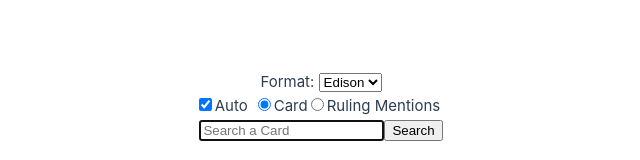
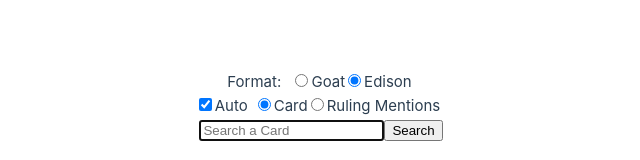
Before and after one commit to JoshuaBones/Goat-Rulings, a Vue app: page / in a window 1280 px wide. Shown: the part 295-455 px from the top of the page, without its empty margins (319-959 px from the left). Built offline with nearby package versions, Linux system fonts and the light colour scheme.

Commit message:
bug fix - now searches properly between the two formats

```diff
--- a/src/App.vue
+++ b/src/App.vue
@@ -5,8 +5,11 @@ import { onMounted, ref, watch } from 'vue'
 import goatData from './rulings.json'
 import edisonData from './edison_rulings.json'
 
-const format = ref("edison")
 
+const chkFormat = ref("Edison")//search within Goat or Edison data
+
+const goatNames = Object.keys(goatData)
+const edisonNames = Object.keys(edisonData)
 const cardNames = Object.keys(cards())
 
 const searchInputElement = ref(null)
@@ -33,8 +36,14 @@ function populateRuling(cardName) {
   }
 }
 
+//retrieves card names based on which format is selected
+function cardKeys() {
+  return chkFormat.value == "Goat" ? goatNames : edisonNames
+}
+
+//retrieves card data based on which format is selected
 function cards() {
-  return format == "goat" ? goatData : edisonData
+  return chkFormat.value == "Goat" ? goatData : edisonData
 }
 
 async function findMentions() {
@@ -49,9 +58,9 @@ async function fetchMatchingData() {
   const s = search.value.toLowerCase()
 
   if(chkSearchType.value == "Card") { //search matching card names
-    searchResults.value = cardNames.filter(x => x.toLowerCase().includes(s))
+    searchResults.value = cardKeys().filter(x => x.toLowerCase().includes(s))
   } else {                            //retrieve cards based on stored rulings
-    searchResults.value = cardNames.filter((key) => cards()[key].toLowerCase().includes(s))
+    searchResults.value = cardKeys().filter((key) => cards()[key].toLowerCase().includes(s))
   }
 }
 
@@ -74,6 +83,13 @@ watch([search, chkSearchType], async () => {
   }
 })
 
+//format change - refresh results
+watch([chkFormat], async () => {
+  //if(search.value != "") {
+    fetchMatchingData()
+  //}
+})
+
 onMounted(() => {
   //https://michaelnthiessen.com/set-focus-on-input-vue#:~:text=Set%20focus%20on%20page%20load
   searchInputElement.value.focus()
@@ -87,12 +103,18 @@ onMounted(() => {
       <!--div>
         <h2>YGO Rulings</h2>
       </div-->
-      <div>
+      <div class="margins">
         <label for="formats">Format: </label>
-        <select name="format" id="formats" :value="format">
-          <option value="goat">Goat</option>
-          <option value="edison">Edison</option>
-        </select>
+        <input v-model="chkFormat" type="radio"
+               id="rGoat"
+               value="Goat"
+               class="l-margin">
+        <label for="rGoat">Goat</label>
+        <input v-model="chkFormat" type="radio"
+               id="rEdison"
+               value="Ruling Mentions"
+               checked>
+        <label for="rEdison">Edison</label>
       </div>
       <div class="margins">
         <input type="checkbox" ref="chkAutoSearch" id="chkAutoSearch" checked>
@@ -123,7 +145,8 @@ onMounted(() => {
     <div v-if="namesOrRulings" class="text-center-outer">
       <div class="text-center-inner">
         <li v-for="(item, index) in searchResults"
-          @click="populateRuling(item); toggleNamesOrRulings();">
+          @click="populateRuling(item); toggleNamesOrRulings();"
+          class="pointer">
           {{ item }}
         </li>
       </div>
--- a/src/assets/styles.css
+++ b/src/assets/styles.css
@@ -36,3 +36,7 @@
         margin-top: 30%;
     }
 }
+
+.pointer {
+    cursor: pointer;
+}
--- a/src/components/Ruling.vue
+++ b/src/components/Ruling.vue
@@ -3,6 +3,7 @@ const props = defineProps({
   msg: String,
   name: String
 })
+defineEmits(['goBack', 'findMentions'])
 </script>
 
 <template>
```
